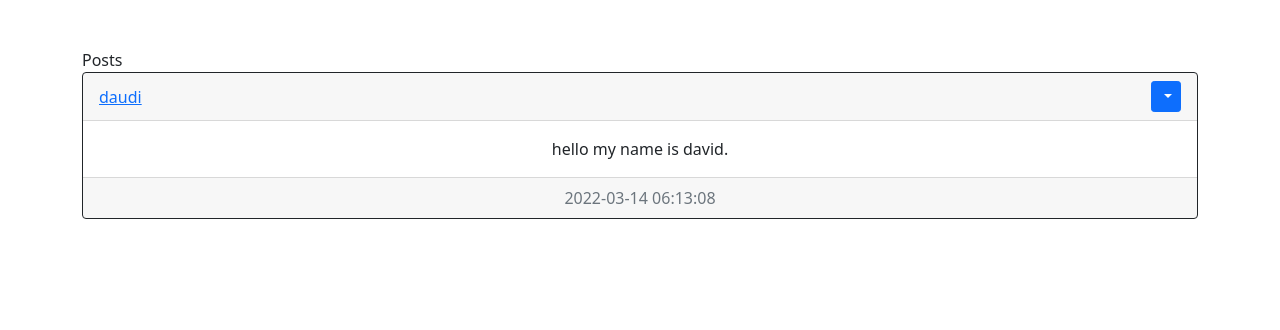
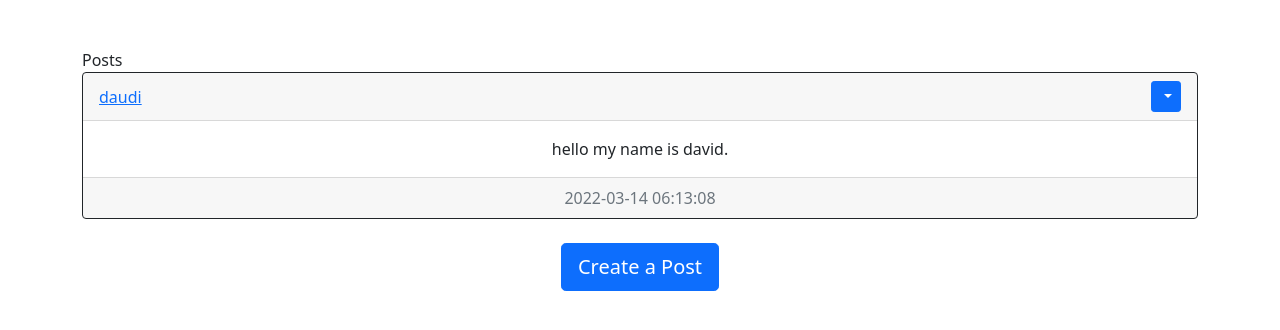
Before and after one commit to faithremo/Blogs, a Flask app: page / in a window 1280 px wide. Shown: the part 56-386 px from the top of the page. Run offline with Flask 2, Linux system fonts and the light colour scheme; a user stored in the database is signed in; data comes from the database, SQL or seed files in the repository; both versions use the stored data as it was after the commit.

Commit message:
viewing user posts

```diff
--- a/website/templates/home.html
+++ b/website/templates/home.html
@@ -26,5 +26,10 @@
         </div>
     <br/ >
     {% endfor %}
+    <div align="center">
+        <a href="/create-post">
+            <button type="button" class="btn btn-primary btn-lg">Create a Post</button>
+        </a>
+    </div>
 </div>
 {% endblock %}
--- a/website/views.py
+++ b/website/views.py
@@ -37,10 +37,22 @@ def delete_post(id):
     if not post:
         flash("Post does not exist.", category='error')
     elif current_user.id != post.id:
-        flash('You do not have permission to delete this post.', category='error')
+        flash('You do not have access to delete this post.', category='error')
     else:
         db.session.delete(post)
         db.session.commit()
         flash('Post deleted.', category='success')
 
     return redirect(url_for('views.home'))
+
+@views.route("/posts/<username>")
+@login_required
+def posts(username):
+    user = User.query.filter_by(username=username).first()
+
+    if not user:
+        flash('No user with that username exists.', category='error')
+        return redirect(url_for('views.home'))
+
+    posts = Post.query.filter_by(author=user.id).all()
+    return render_template("posts.html", user=current_user, posts=posts, username=username)
```
Also changed, not shown: website/database.db.
